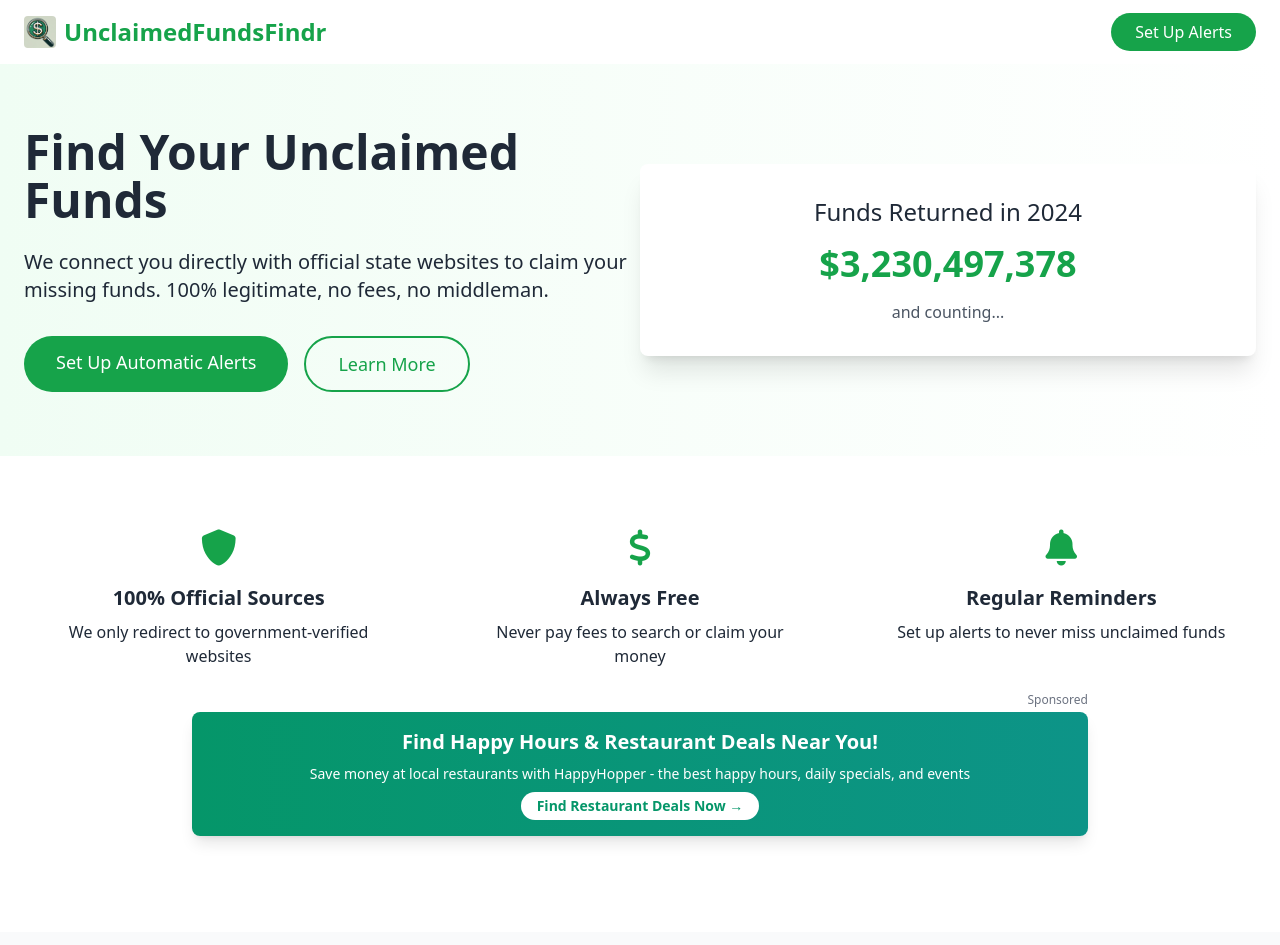
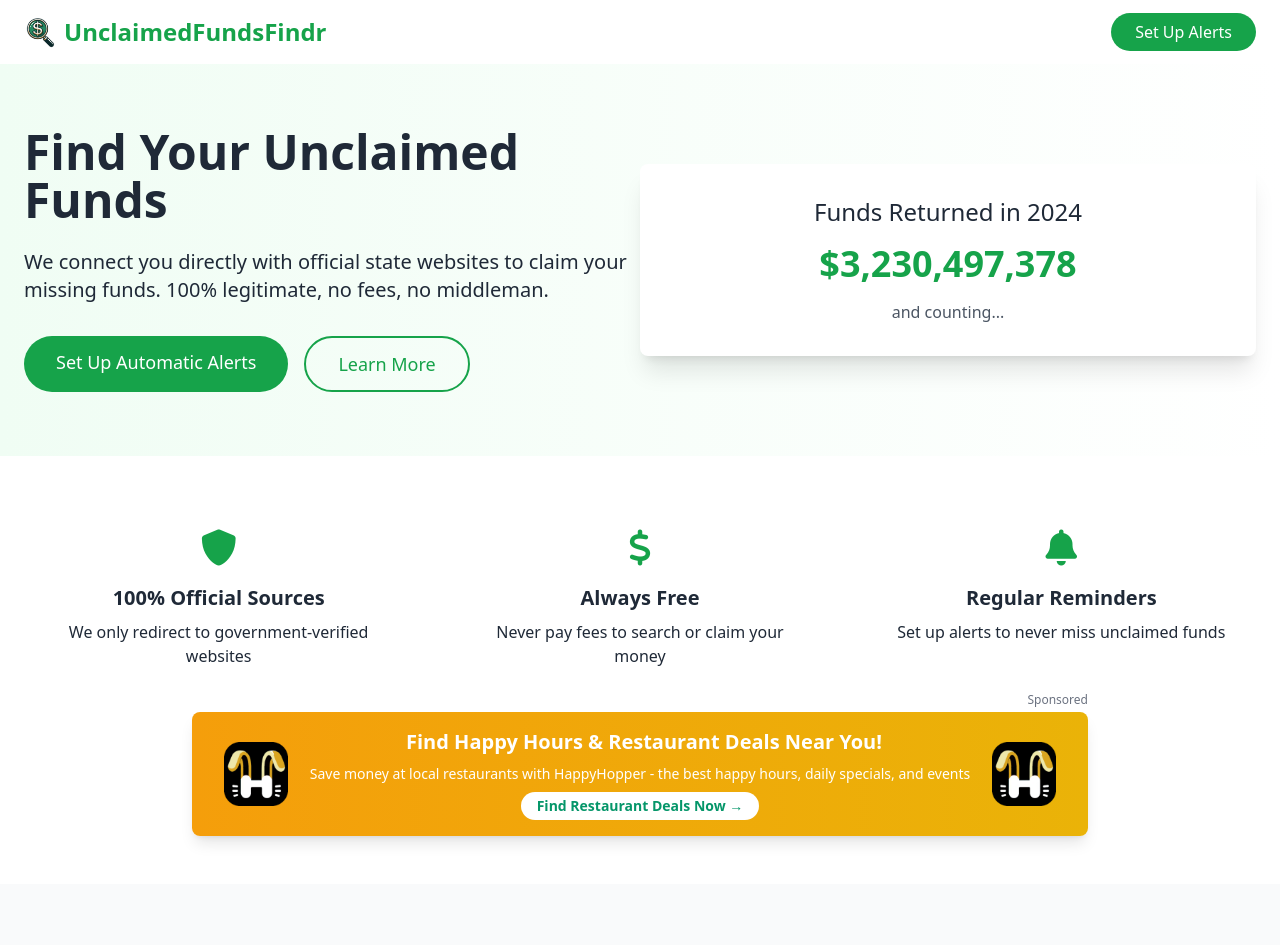
Before and after one commit to mattliscia/unclaimed_funds_findr, a plain HTML site: page index.html in a window 1280 px wide. Shown: the top 945 px of the page. Drawn offline with nearby package versions, Linux system fonts and the light colour scheme.

Commit message:
favicon, header logo, hh ad, buttons

```diff
--- a/happyhopperad.js
+++ b/happyhopperad.js
@@ -1,17 +1,25 @@
 document.addEventListener('DOMContentLoaded', function() {
     const topAdHtml = `
-        <div class="max-w-4xl mx-auto mb-12">
+        <div class="max-w-4xl mx-auto">
             <div class="text-xs text-gray-500 mb-1 text-right">Sponsored</div>
-            <div class="p-4 bg-gradient-to-r from-emerald-600 to-teal-600 text-center rounded-lg shadow-lg hover:shadow-xl transition-shadow relative">
-                <a href="https://happyhopper.app" class="block text-white">
+            <div class="p-4 bg-gradient-to-r from-amber-500 to-yellow-500 text-center rounded-lg shadow-lg hover:shadow-xl transition-shadow relative">
+                <div class="flex flex-col space-y-3 md:space-y-0 md:flex-row md:items-center md:justify-between">
+                    <img src="/images/happyhopper-logo.png" alt="HappyHopper Logo" class="hidden md:block w-16 h-16 object-contain mx-4" />
+                    <a href="https://happyhopper.app" class="block text-white flex-1">
                         <div class="flex flex-col items-center justify-center space-y-2">
+                            <div class="flex items-center space-x-2">
+                                <img src="/images/happyhopper-logo.png" alt="HappyHopper Logo" class="w-12 h-12 md:hidden object-contain" />
                                 <h4 class="text-xl font-bold">Find Happy Hours & Restaurant Deals Near You!</h4>
+                                <img src="/images/happyhopper-logo.png" alt="HappyHopper Logo" class="w-12 h-12 md:hidden object-contain" />
+                            </div>
                             <p class="text-sm">Save money at local restaurants with HappyHopper - the best happy hours, daily specials, and events</p>
                             <button class="bg-white text-emerald-600 px-4 py-1 rounded-full text-sm font-semibold hover:bg-gray-100">
                                 Find Restaurant Deals Now →
                             </button>
                         </div>
                     </a>
+                    <img src="/images/happyhopper-logo.png" alt="HappyHopper Logo" class="hidden md:block w-16 h-16 object-contain mx-4" />
+                </div>
             </div>
         </div>
     `;
@@ -19,16 +27,24 @@ document.addEventListener('DOMContentLoaded', function() {
     const bottomAdHtml = `
         <div class="max-w-4xl mx-auto mt-16">
             <div class="text-xs text-gray-500 mb-1 text-right">Sponsored</div>
-            <div class="p-4 bg-gradient-to-r from-emerald-600 to-teal-600 text-center rounded-lg shadow-lg hover:shadow-xl transition-shadow">
-                <a href="https://happyhopper.app/get-app" class="block text-white">
+            <div class="p-4 bg-gradient-to-r from-amber-500 to-yellow-500 text-center rounded-lg shadow-lg hover:shadow-xl transition-shadow">
+                <div class="flex flex-col space-y-3 md:space-y-0 md:flex-row md:items-center md:justify-between">
+                    <img src="/images/happyhopper-logo.png" alt="HappyHopper Logo" class="hidden md:block w-16 h-16 object-contain mx-4" />
+                    <a href="https://happyhopper.app/get-app" class="block text-white flex-1">
                         <div class="flex flex-col items-center justify-center space-y-2">
+                            <div class="flex items-center space-x-2">
+                                <img src="/images/happyhopper-logo.png" alt="HappyHopper Logo" class="w-12 h-12 md:hidden object-contain" />
                                 <h4 class="text-xl font-bold">HappyHopper - Your Local Deal Finder</h4>
+                                <img src="/images/happyhopper-logo.png" alt="HappyHopper Logo" class="w-12 h-12 md:hidden object-contain" />
+                            </div>
                             <p class="text-sm">Never miss a happy hour or restaurant special again!</p>
                             <button class="bg-white text-emerald-600 px-4 py-1 rounded-full text-sm font-semibold hover:bg-gray-100">
                                 Download Happy Hour App →
                             </button>
                         </div>
                     </a>
+                    <img src="/images/happyhopper-logo.png" alt="HappyHopper Logo" class="hidden md:block w-16 h-16 object-contain mx-4" />
+                </div>
             </div>
         </div>
     `;
--- a/header.js
+++ b/header.js
@@ -4,7 +4,7 @@ document.addEventListener('DOMContentLoaded', function() {
             <div class="container mx-auto px-6 py-4">
                 <div class="flex justify-between items-center">
                     <a href="index.html" class="flex items-center">
-                        <img src="/images/icon.webp" alt="UnclaimedFundsFindr Logo" class="rounded h-8 w-8">
+                        <img src="/images/icon-nobg.png" alt="UnclaimedFundsFindr Logo" class="rounded h-8 w-8">
                         <span class="hidden md:block text-2xl font-bold text-green-600 ml-2">UnclaimedFundsFindr</span>
                     </a>
                     <div class="space-x-6">
--- a/index.html
+++ b/index.html
@@ -23,7 +23,7 @@
     <!-- Canonical URL -->
     <meta rel="canonical" href="https://UnclaimedFundsFindr.com">
 
-    <link rel="icon" type="image/webp" href="/images/icon.webp">
+    <link rel="icon" type="image/png" href="/images/icon-nobg.png">
 
     <!-- Open Graph / Facebook -->
     <meta property="og:type" content="website">
@@ -88,10 +88,10 @@
                         100% legitimate, no fees, no middleman.
                     </p>
                     <div class="flex space-x-4">
-                        <a href="reminder-signup.html" class="bg-green-600 text-white px-8 py-3 rounded-full hover:bg-green-700 text-lg">
+                        <a href="reminder-signup.html" class="bg-green-600 text-white px-8 py-3 rounded-full hover:bg-green-700 text-lg text-center">
                             Set Up Automatic Alerts
                         </a>
-                        <a href="#types" class="border-2 border-green-600 text-green-600 px-8 py-3 rounded-full hover:bg-green-50 text-lg">
+                        <a href="#types" class="border-2 border-green-600 text-green-600 px-8 py-3 rounded-full hover:bg-green-50 text-lg text-center">
                             Learn More
                         </a>
                     </div>
```
Also changed, not shown: privacy-policy.html (+1 -0 lines), reminder-signup.html (+1 -0 lines), states-resources.html (+1 -1 lines), terms-of-service.html (+1 -0 lines), images/happyhopper-logo.png (added), images/icon-nobg.png (added). Lines whose indentation alone changed are shown as unchanged.
